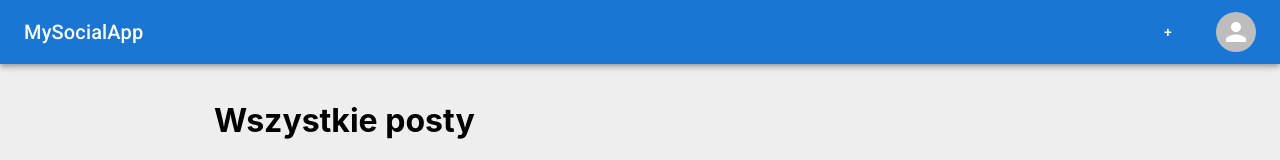
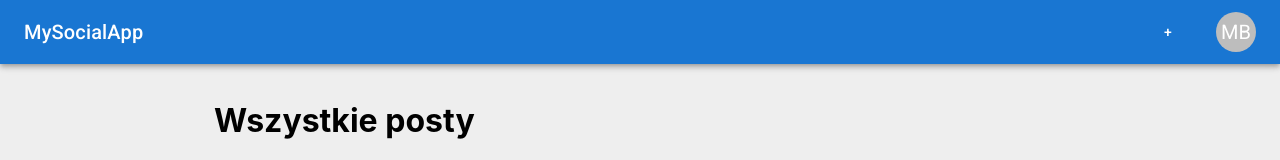
Before and after one commit to sirmarbug/my-social-app, a React (Create React App) app in the folder web/: page /posts in a window 1280 px wide. Shown: the top 160 px of the page. Built offline with nearby package versions, Linux system fonts and the light colour scheme.

Commit message:
frontend: fix appbar

```diff
--- a/web/src/layouts/DashboardLayout/AppBar.js
+++ b/web/src/layouts/DashboardLayout/AppBar.js
@@ -70,7 +70,7 @@ const MyAppBar = () => {
                 />
                 <Box sx={{ flexGrow: 0 }}>
                     <IconButton onClick={handleOpenUserMenu} sx={{ p: 0 }}>
-                        <Avatar alt="user" />
+                        <Avatar alt="user">MB</Avatar>
                     </IconButton>
                     <Menu
                         sx={{ mt: '45px' }}
```
